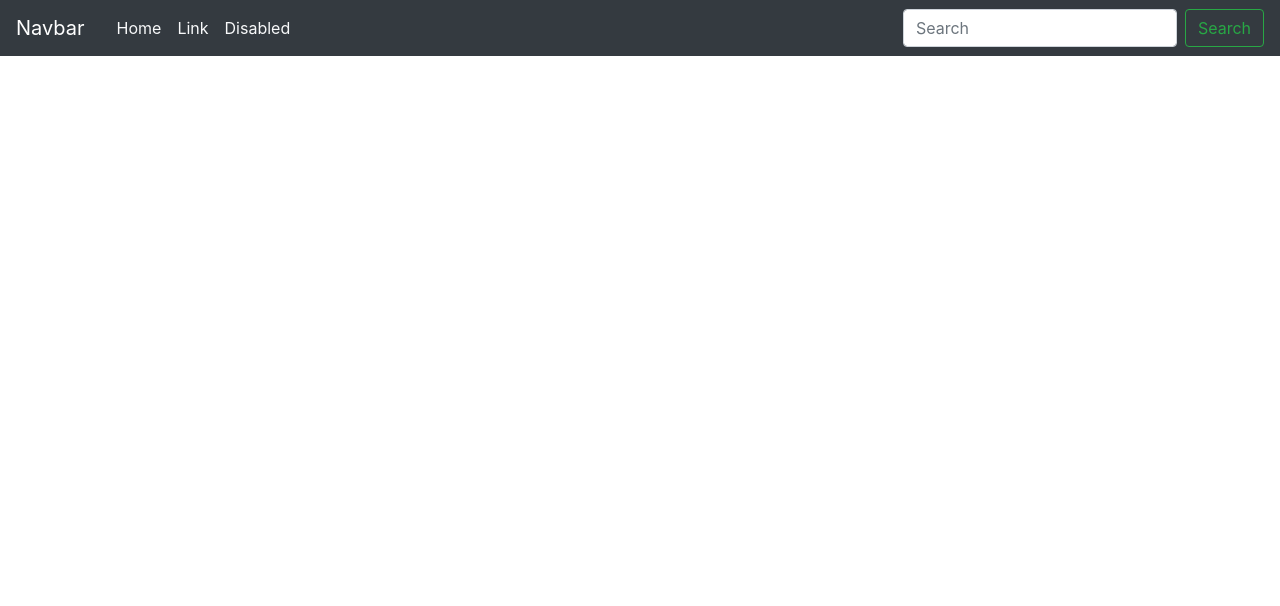
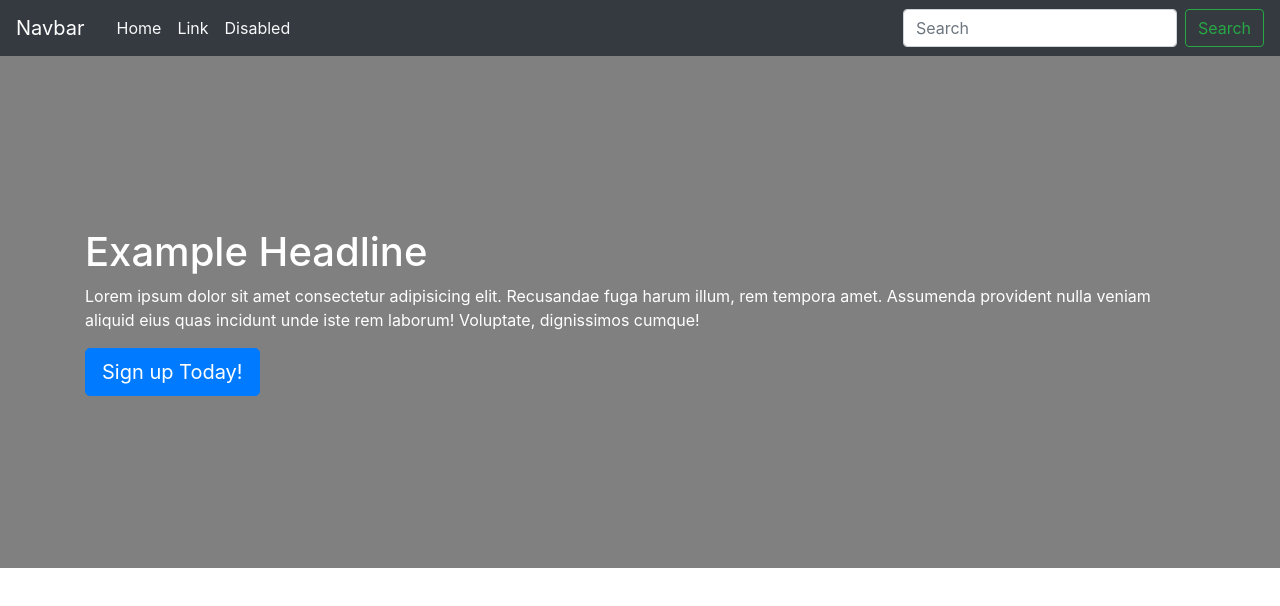
Before and after one commit to Gepoverlow/challenge-bootstrap-p2, a plain HTML site: page index.html in a window 1280 px wide. Drawn offline with nearby package versions, Linux system fonts and the light colour scheme.

Commit message:
added basic carousel

```diff
--- a/index.html
+++ b/index.html
@@ -19,6 +19,22 @@
     <title>Carousel Challenge</title>
   </head>
   <body>
+    <style>
+      .carousel-item.active,
+      .carousel-item-next,
+      .carousel-item-prev {
+        display: flex;
+      }
+
+      .carousel-item {
+        height: 32rem;
+        background-color: grey;
+        color: white;
+        flex-direction: column;
+        justify-content: center;
+        align-items: center;
+      }
+    </style>
     <nav class="navbar navbar-light bg-dark text-white justify-content-between">
       <div
         class="navbar-nav"
@@ -48,6 +64,19 @@
       </form>
     </nav>
 
+    <div class="carousel-item active">
+      <div class="container">
+        <h1>Example Headline</h1>
+        <p>
+          Lorem ipsum dolor sit amet consectetur adipisicing elit. Recusandae
+          fuga harum illum, rem tempora amet. Assumenda provident nulla veniam
+          aliquid eius quas incidunt unde iste rem laborum! Voluptate,
+          dignissimos cumque!
+        </p>
+        <a href="#" class="btn btn-lg btn-primary">Sign up Today!</a>
+      </div>
+    </div>
+
     <!-- Optional JavaScript -->
     <!-- jQuery first, then Popper.js, then Bootstrap JS -->
     <script
```
